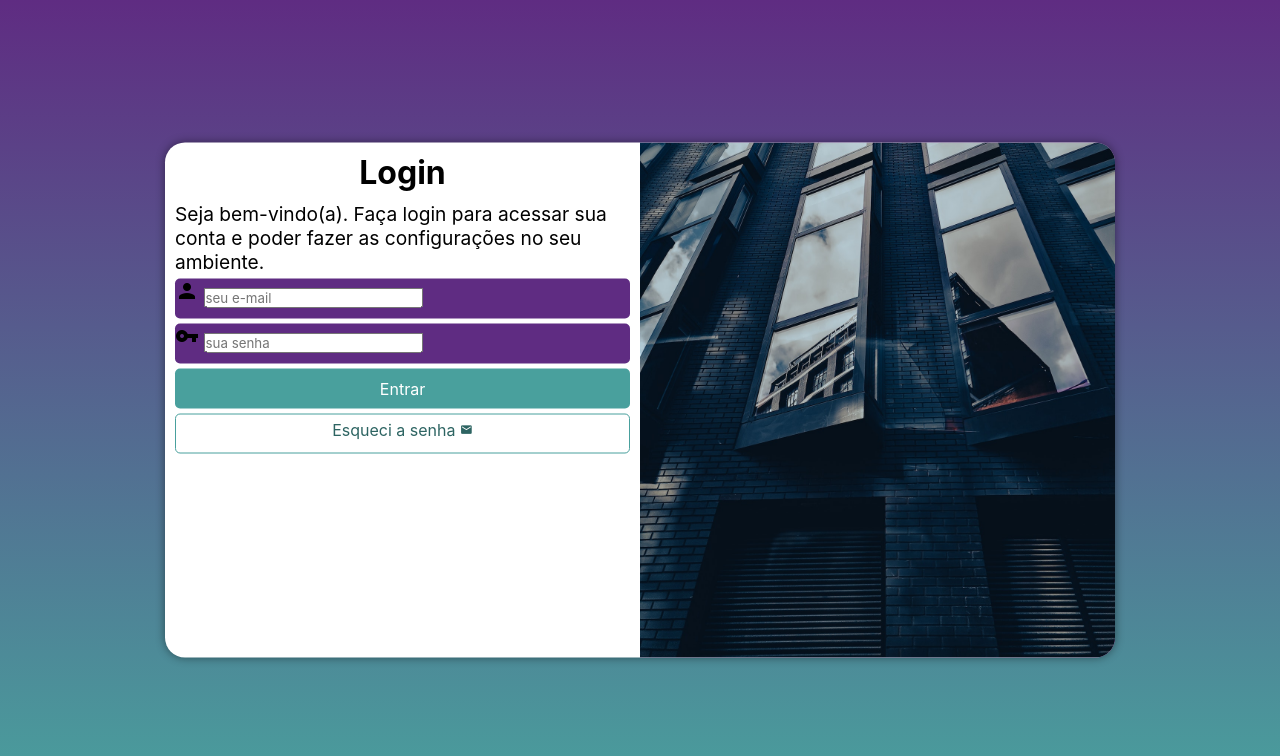
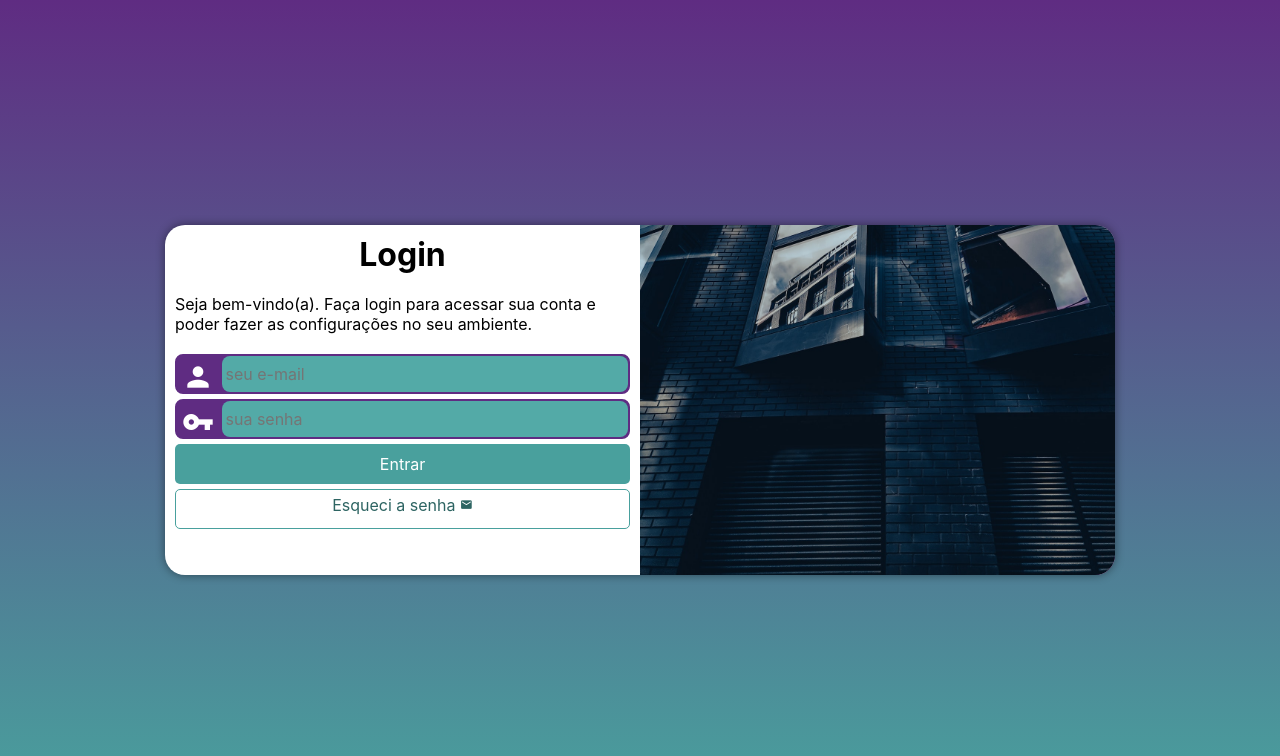
Before and after one commit to brunogomesz/projeto-login, a plain HTML site: page index.html in a window 1280 px wide. Drawn offline with Linux system fonts and the light colour scheme.

Commit message:
finalizando projeto tela de login

```diff
--- a/estilos/media-query.css
+++ b/estilos/media-query.css
@@ -10,14 +10,15 @@ Grandes telas: acima de 1200px
 */
 
 @media screen and (min-width: 768px) and (max-width: 992px){
-
+    /* CONFIGURAÇÃO PARA TABLET */
     body {
         background-image: linear-gradient(to top, #49a09d, #5f2c82);
     }
 
 
     section#login{
-        width: 70vw;
+        width: 80vw;
+        height: 280px;
     }
 
     section#login > div#imagem {
@@ -33,13 +34,14 @@ Grandes telas: acima de 1200px
 }
 
 @media screen and (min-width: 992px){
-
+    /* CONFIGURAÇÃO PARA DESKTOP */
     body {
         background-image: linear-gradient(to top, #49a09d, #5f2c82);
     }
 
     section#login {
         width: 950px;
+        height: 350px;
     }
 
     section#login > div#imagem {
@@ -57,6 +59,7 @@ Grandes telas: acima de 1200px
         font-size: 2em;
     }
     div#formulario > p {
-        font-size: 1.2em;
+        font-size: 1em;
+        margin: 20px 0px;
     }
 }
--- a/estilos/style.css
+++ b/estilos/style.css
@@ -33,7 +33,6 @@ section#login {
     position: absolute;
     top: 50%;
     left: 50%;
-    transform: translate(-50%, -50%);
     overflow: hidden;
 
     background-color: white;
@@ -42,6 +41,7 @@ section#login {
     border-radius: 20px;
     box-shadow: 0px 0px 10px rgba(0, 0, 0, 0.450);
 
+    transform: translate(-50%, -50%);
     transition: width .3s, height 0.3s;
     transition-timing-function: ease;
 }
@@ -70,15 +70,39 @@ div#formulario > p {
 
 form > div.campo {
     background-color: #5f2c82;
+    border: 2px solid #5f2c82;
     display: block;
     width: 100%;
     height: 40px;
-    border-radius: 5px;
+    border-radius: 8px;
     margin: 5px 0px;
 }
 
 div.campo > label{
     display: none;
+}
+
+div.campo > span{
+    color: white;
+    /*background-color: black;*/
+    font-size: 2em;
+    width: 40px;
+    padding: 5px;
+}
+
+div.campo > input {
+    background-color: #53aaa7;
+    font-size: 1em;
+    width: calc(100% - 45px);
+    height: 100%;
+    border: 0px;
+    border-radius: 8px;
+    padding: 4px;
+    transform: translateY(-13px);
+}
+
+div.campo > input:focus-within{
+    background-color: white;
 }
 
 form > input[type=submit] {
```
